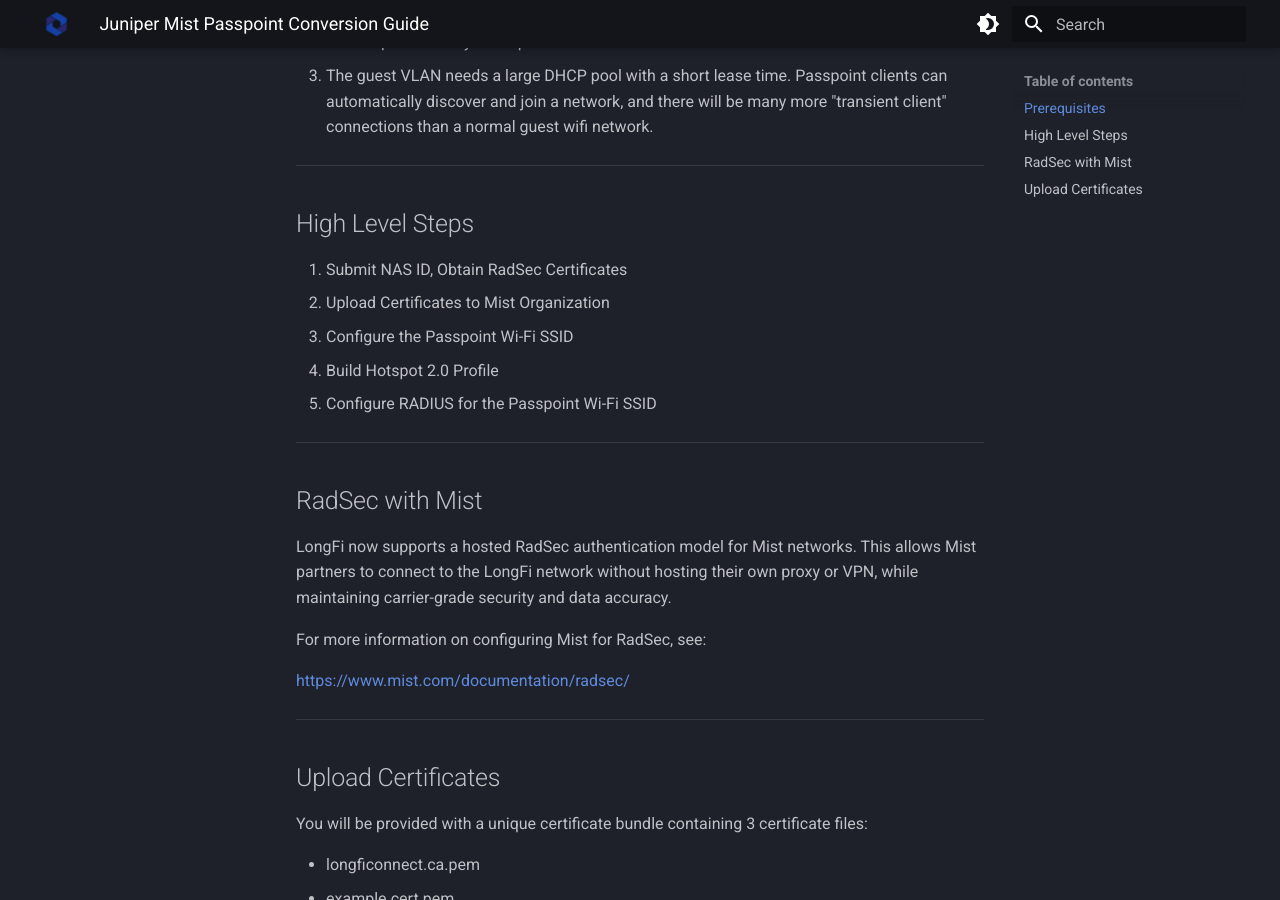
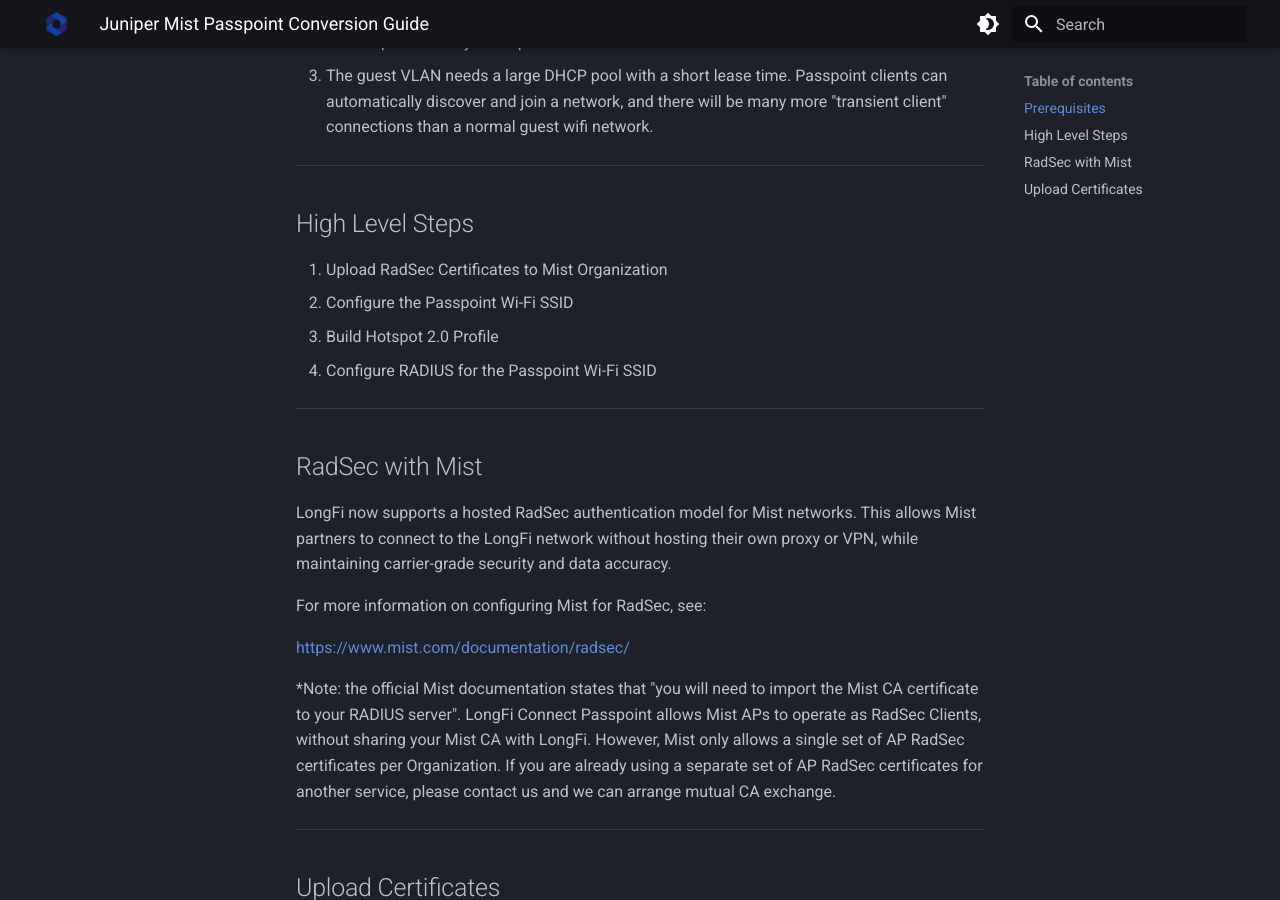
Before and after one commit to LongFi-Solutions/longfi-solutions.github.io, an MkDocs documentation site: the page built from docs/deployment/mist.md, in a window 1280 px wide and 900 px high, scrolled down 683 px. Built offline with MkDocs 1.6.1 and Material for MkDocs 9.7.7, drawn with Linux system fonts in a browser that asks for light colours.

Commit message:
Update Deployment Guides “mist”

```diff
--- a/docs/deployment/mist.md
+++ b/docs/deployment/mist.md
@@ -25,11 +25,10 @@ LongFi Connect configuration requires the Passpoint protocol.  Please ensure you
 
 ## High Level Steps
 
-1. Submit NAS ID, Obtain RadSec Certificates
-2. Upload Certificates to Mist Organization
-3. Configure the Passpoint Wi-Fi SSID
-4. Build Hotspot 2.0 Profile
-5. Configure RADIUS for the Passpoint Wi-Fi SSID
+1. Upload RadSec Certificates to Mist Organization
+2. Configure the Passpoint Wi-Fi SSID
+3. Build Hotspot 2.0 Profile
+4. Configure RADIUS for the Passpoint Wi-Fi SSID
 
 ***
 
@@ -40,6 +39,8 @@ LongFi now supports a hosted RadSec authentication model for Mist networks.  Thi
 For more information on configuring Mist for RadSec, see:
 
 [https://www.mist.com/documentation/radsec/](https://www.mist.com/documentation/radsec/)
+
+\*Note: the official Mist documentation states that "you will need to import the Mist CA certificate to your RADIUS server".  LongFi Connect Passpoint allows Mist APs to operate as RadSec Clients, without sharing your Mist CA with LongFi.  However, Mist only allows a single set of AP RadSec certificates per Organization.  If you are already using a separate set of AP RadSec certificates for another service, please contact us and we can arrange mutual CA exchange.
 
 ***
 
```
